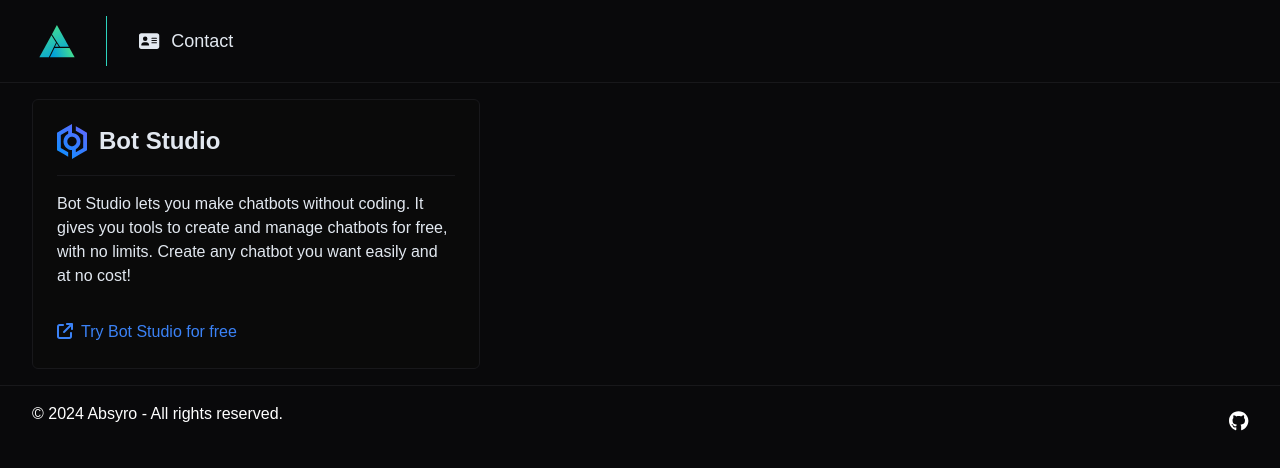
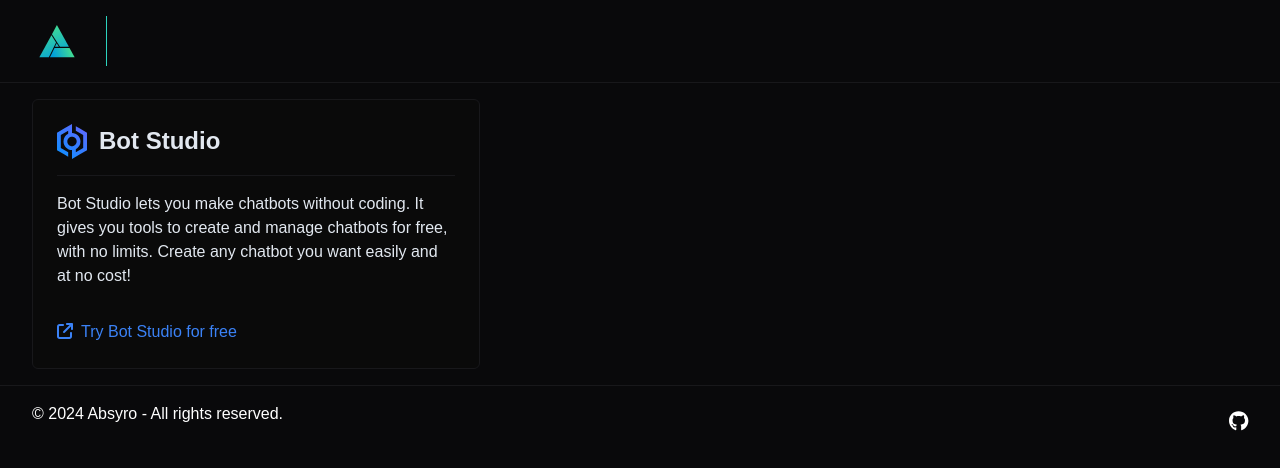
Before and after one commit to absyro/absyro, a Vue app: page / in a window 1280 px wide. Shown: the top 468 px of the page. Built offline with nearby package versions, Linux system fonts and the light colour scheme; a web font is replaced by a local one.

Commit message:
Fixed SEO issues

```diff
--- a/src/App.vue
+++ b/src/App.vue
@@ -4,10 +4,6 @@
             <router-link active-class="border-teal-400" to="/" class="border-r border-slate-200 pr-6 duration-200">
                 <img alt="Logo" draggable="false" loading="lazy" src="./assets/logo.svg" width="50" />
             </router-link>
-            <span class="flex items-center gap-3">
-                <font-awesome-icon icon="fas fa-address-card" />
-                <router-link active-class="border-b border-teal-400" to="contact" class="hover:text-teal-400 duration-200">Contact</router-link>
-            </span>
         </div>
     </nav>
     <div class="py-4 px-4 md:px-8">
--- a/src/router/index.js
+++ b/src/router/index.js
@@ -1,5 +1,4 @@
 import { createRouter, createWebHistory } from 'vue-router';
-import ContactView from '../views/ContactView.vue';
 import HomeView from '../views/HomeView.vue';
 
 export default createRouter({
@@ -8,10 +7,6 @@
         {
             path: '/',
             component: async () => await HomeView
-        },
-        {
-            path: '/contact',
-            component: async () => await ContactView
         }
     ]
 });
--- a/src/views/ContactView.vue
+++ /dev/null
@@ -1,3 +0,0 @@
-<template>
-    <p class="text-slate-200">This page is under construction. You can help us build it faster by contributing on our <a class="underline" href="https://github.com/absyro/absyro-website">GitHub</a>.</p>
-</template>
```
Also changed, not shown: public/robots.txt.
